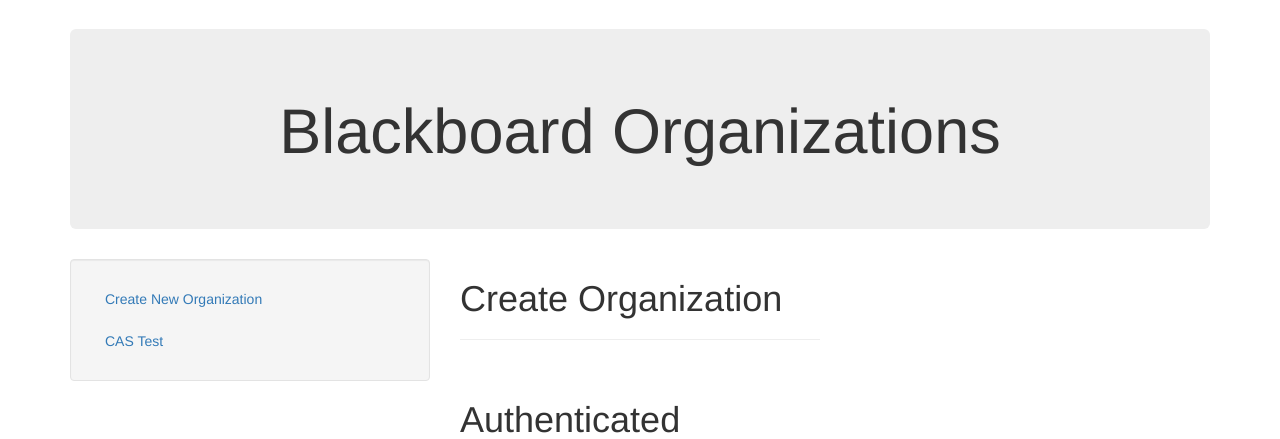
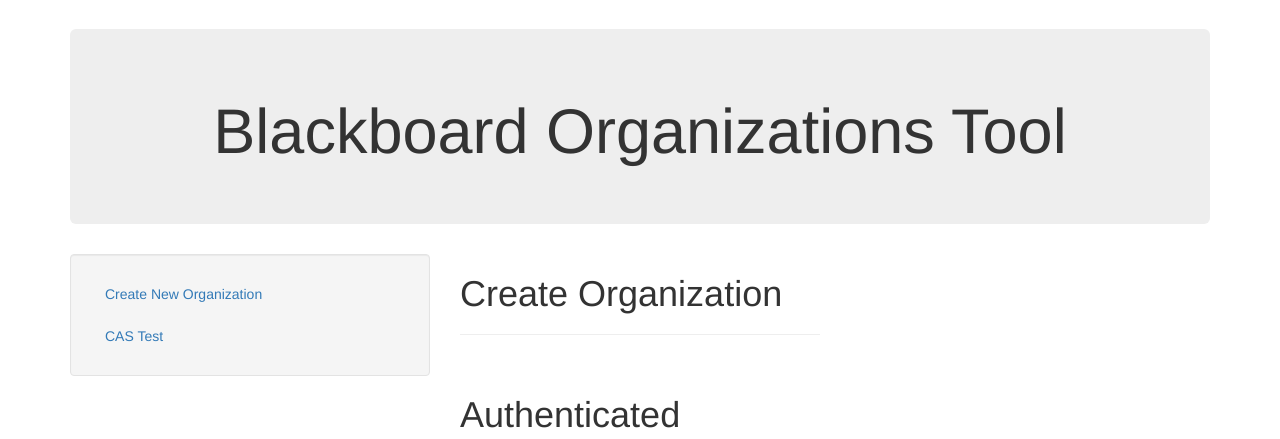
Before and after one commit to ericaroy/autoorganizations, a Flask app: page /archive in a window 1280 px wide. Shown: the part 51-490 px from the top of the page. Run offline with Flask 2, Linux system fonts and the light colour scheme; some libraries are stand-ins or nearby versions.

Commit message:
Changed cas URL

```diff
--- a/app/__init__.py
+++ b/app/__init__.py
@@ -11,7 +11,7 @@ CAS(app)
 
 app.config.from_object('config')
 app.secret_key = os.environ['SECRET_KEY']
-app.config['CAS_SERVER'] = 'https://netid.ualr.edu/login'
+app.config['CAS_SERVER'] = 'https://netid.test.ualr.edu'
 app.config['CAS_AFTER_LOGIN'] = '/archive'
 
 
--- a/app/organizations.py
+++ b/app/organizations.py
@@ -25,9 +25,8 @@ def createOrganization(getTitle, netID, blackboard_token):
                           headers={'Authorization': blackboard_token, 'Content-Type': 'application/json'})
         if r.status_code == 201 or r.status_code == 200:
             flash('You have successfully created an organization', 'success')
-            #testing logging
-            log.log_to_file(getTitle, netID, createdCourseID)
-            ContextFilter.log_to_file(log, getTitle, netID, createdCourseID)
+            # testing logging
+            # log.log_to_file(getTitle, netID, createdCourseID)
             enroll_user(createdCourseID, netID, blackboard_token)
 
         r.raise_for_status()
--- a/app/templates/base.html
+++ b/app/templates/base.html
@@ -26,10 +26,14 @@
           </button>
           <a class='navbar-brand' href='/'>{% block branding %}Dashboard{% endblock %}</a>
 
+
         </div>
+
         <div class='collapse navbar-collapse'>
           <ul class='nav navbar-nav'>
+
             <li><a href='/'></a></li>
+
             {% block extra_nav %}{% endblock %}
           </ul>
         </div>
@@ -39,8 +43,9 @@
 
     <div class='container'>
         <div class="jumbotron">
-            <h1 class="text-center">Blackboard Organizations</h1>
-            <p class="lead"></p>
+            <h1 class="text-center">Blackboard Organizations Tool</h1>
+
+
         </div>
       <div class='row'>
           <div class='col-md-4'>
```
Also changed, not shown: app/static/master.css (added).
